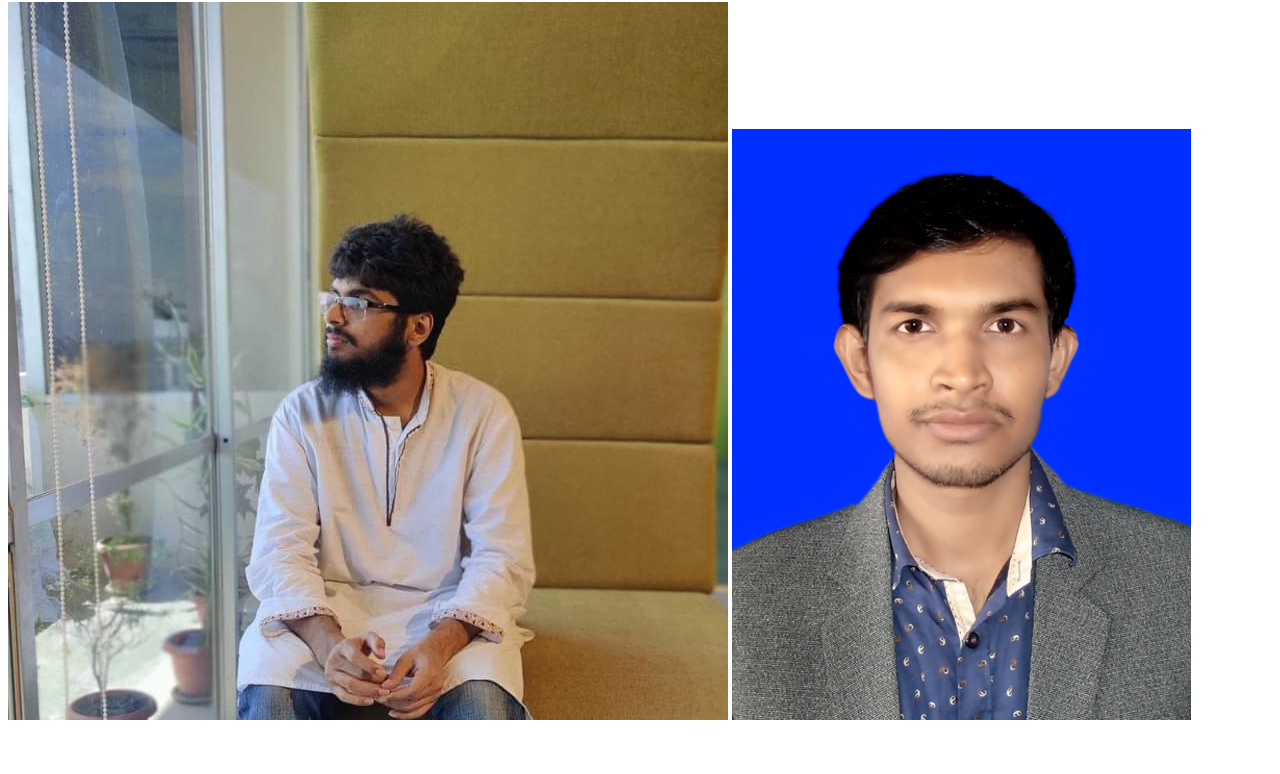
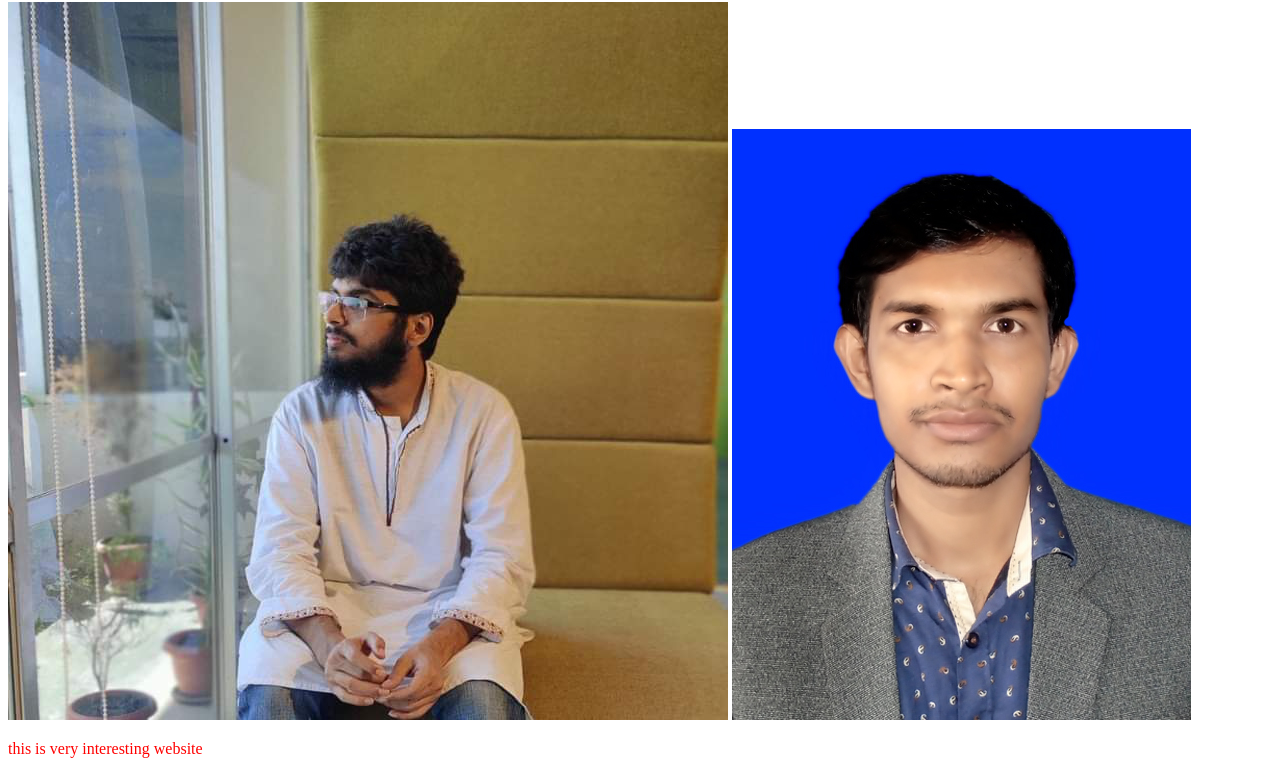
Before and after one commit to razedulislam/my-first-repo, a plain HTML site: page index.html in a window 1280 px wide. Shown: the part 942-1716 px from the top of the page. Before the commit the page ends 1674 px from the top, so only its background shows below. Drawn offline with Linux system fonts and the light colour scheme.

Commit message:
interesting changes

```diff
--- a/index.html
+++ b/index.html
@@ -14,5 +14,6 @@
     <img src="images/billal.png" alt="billal image">
     <img src="images/fatin.png" alt="fatin not found">
     <img src="images/raj.png" alt="">
+    <p>this is very interesting website</p>
 </body>
 </html>
```
